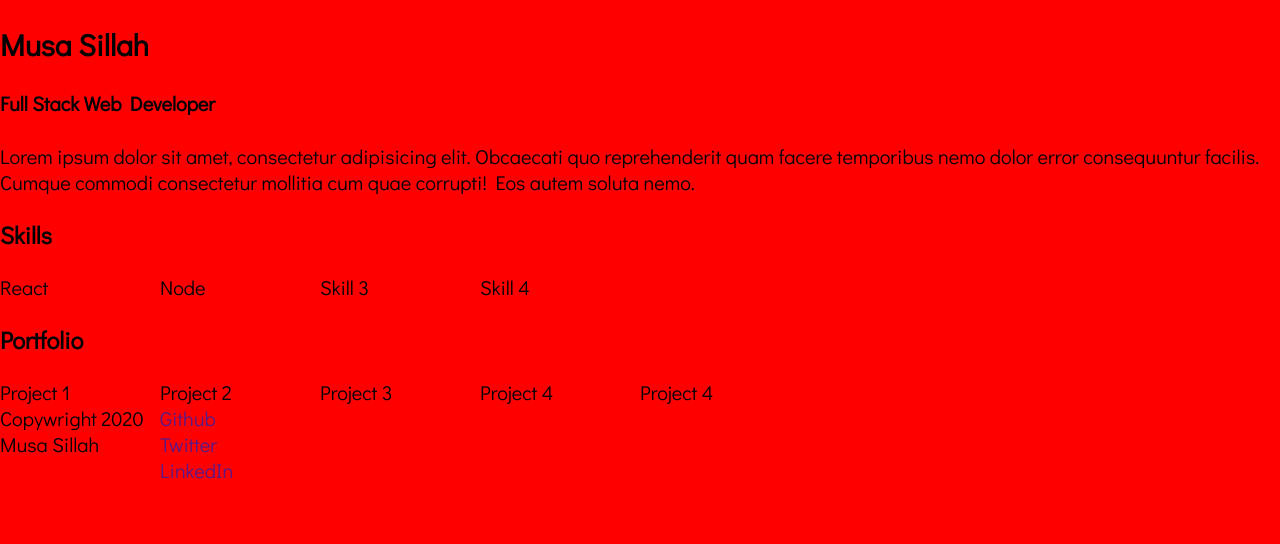
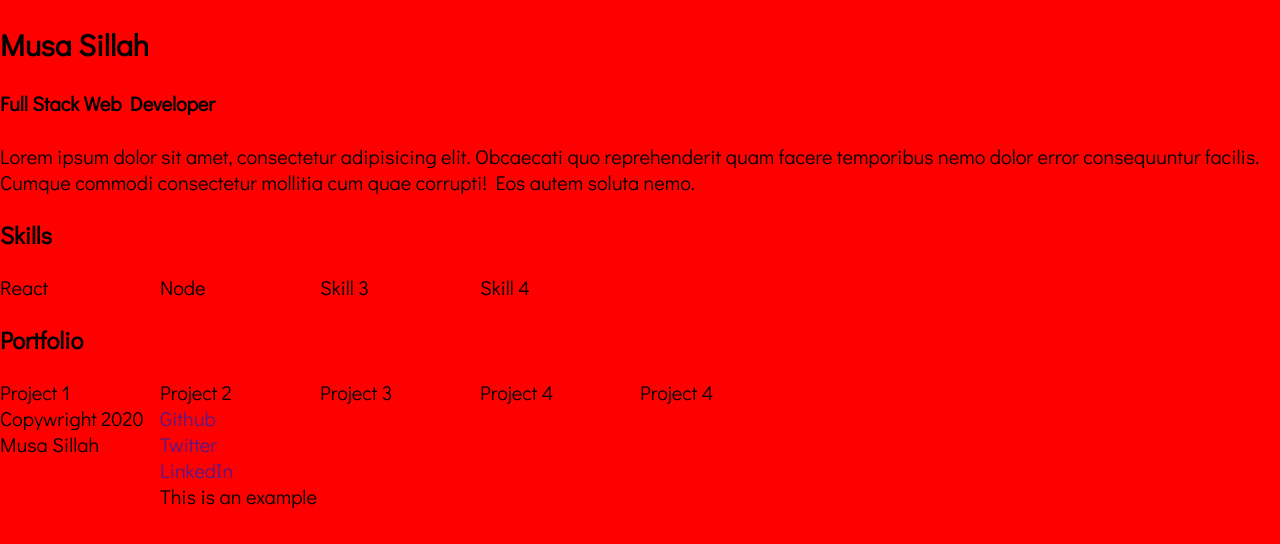
Before and after one commit to mbsillah/musa-sillah, a React app: page / in a window 1280 px wide. Shown: the top 544 px of the page. Built offline with nearby package versions, Linux system fonts and the light colour scheme.

Commit message:
First push from new computer

```diff
--- a/src/components/Footer.js
+++ b/src/components/Footer.js
@@ -15,6 +15,9 @@ const Footer = () => {
           <li>
             <a href="">LinkedIn</a>
           </li>
+          <li>
+            <li>This is an example</li>
+          </li>
         </ul>
       </div>
     </footer>
```
Also changed, not shown: src/App.js (line endings or trailing spaces).
